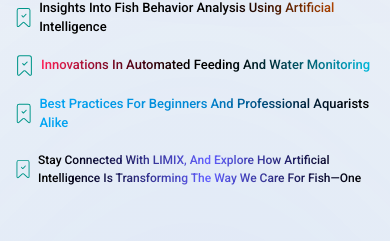
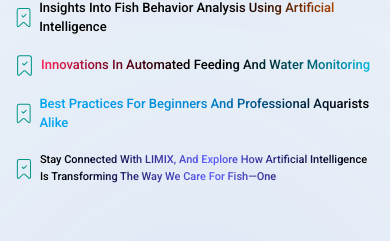
Before and after one commit to NighTMaReEe53/LIMIX, a React (Vite) app: page /blog in a window 390 px wide. Shown: the part 1502-1743 px from the top of the page. Built offline with nearby package versions, Linux system fonts and the light colour scheme.

Commit message:
first commit

```diff
--- a/src/Pages/Blog.tsx
+++ b/src/Pages/Blog.tsx
@@ -199,7 +199,7 @@
                   initial={{ opacity: 0, x: -10 }}
                   whileInView={{ opacity: 1, x: 0 }}
                   transition={{ delay: 1 }}
-                  className="font-medium capitalize text-[12px] md:text-[15px] text-transparent bg-clip-text bg-linear-to-r from-black via-indigo-500 to-black"
+                  className="font-medium capitalize text-[11px] md:text-[15px] text-transparent bg-clip-text bg-linear-to-r from-black via-indigo-500 to-black"
                 >
                   Stay connected with LIMIX, and explore how artificial
                   intelligence is transforming the way we care for fish—one
```
